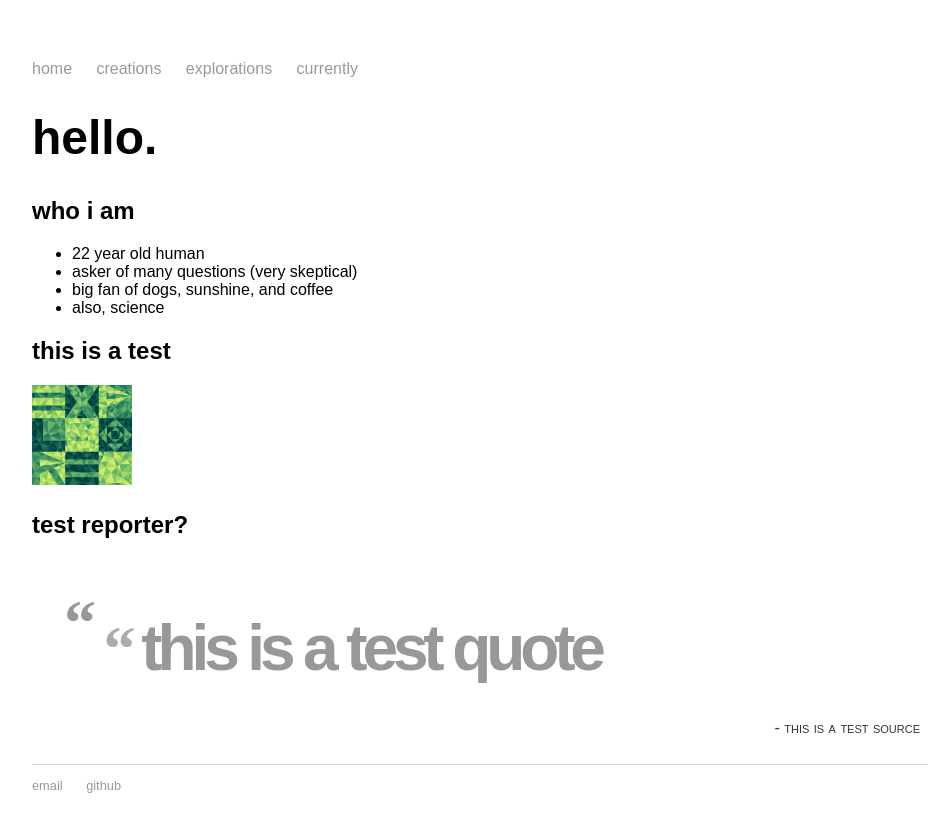
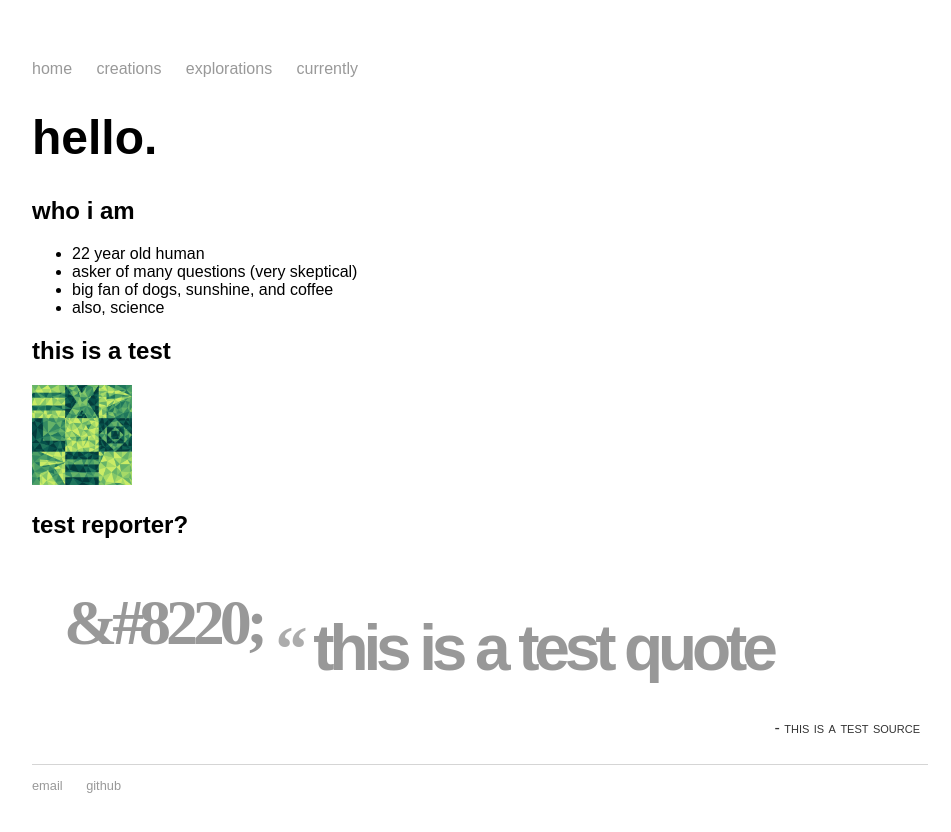
Before and after one commit to mayasheth/mayasheth.github.io, a Jekyll site: the page built from index.md, in a window 1280 px wide. Shown: the top 832 px of the page, without its empty margins (160-1111 px from the left). Built offline with Jekyll 4.4.1, drawn with Linux system fonts in a browser that asks for light colours.

Commit message:
Update quote.html

```diff
--- a/_includes/quote.html
+++ b/_includes/quote.html
@@ -22,7 +22,7 @@
     }
 
 blockquote:before {
-  content:  open-quote;
+  content:  "&#8220;";
   font-family: "Times New Roman", serif;
   font-style
   font-size: 8em;
```
